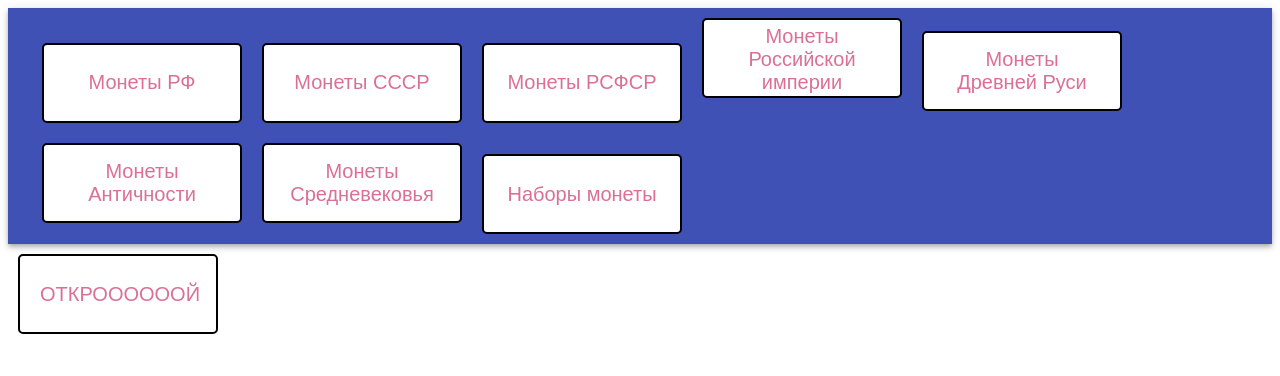
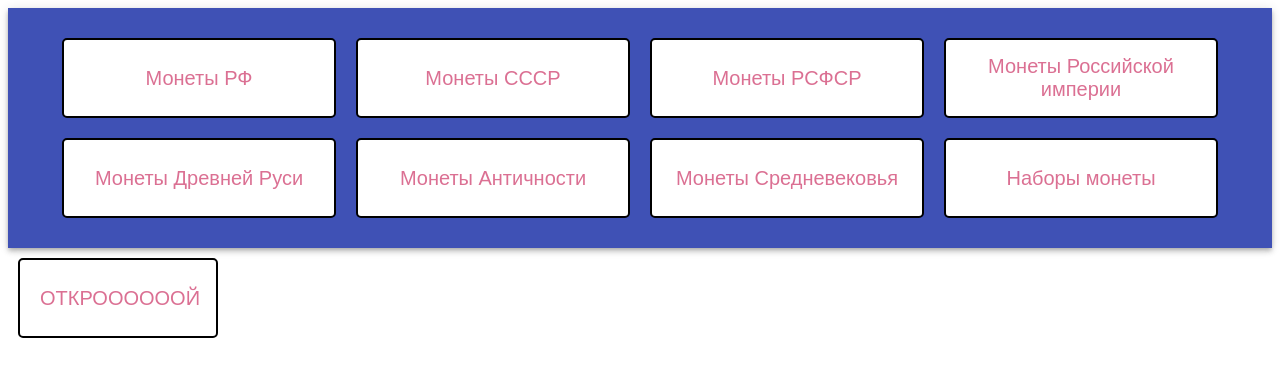
Before and after one commit to alyxmamathemm/bank-notes, a Next.js app: page /CoinsOfRussia in a window 1280 px wide. Shown: the top 376 px of the page. Built offline with nearby package versions, Linux system fonts and the light colour scheme.

Commit message:
Попытался сделать иконки

```diff
--- a/pages/CoinsOfRussia.js
+++ b/pages/CoinsOfRussia.js
@@ -1,3 +1,5 @@
+import HouseOutlinedIcon from "@material-ui/icons/HouseOutlined";
+
 import React from "react";
 import {
   Button,
@@ -10,7 +12,9 @@ import {
 } from "@material-ui/core";
 import styled from "styled-components";
 
-import MenuIcon from "@material-ui/icons/Menu";
+<HouseOutlinedIcon color="primary" fontSize="small" />;
+<HouseOutlinedIcon>star</HouseOutlinedIcon>;
+<Typography variant="srOnly">Create a user</Typography>;
 
 export default function SimpleMenu() {
   const [anchorEl, setAnchorEl] = React.useState(null);
@@ -19,20 +23,19 @@ export default function SimpleMenu() {
     setAnchorEl(event.currentTarget);
   };
 
-  const article = styled.article` {
-  padding: 10px;
-  margin: 10px;
-  background: aqua;
+  const Article = styled.article`
+     {
+      padding: 10px;
+      margin: 10px;
+
+      display: flex;
+      flex-wrap: wrap;
+    }
   `;
+
   const handleClose = () => {
     setAnchorEl(null);
   };
-
-  <input
-    type="button"
-    value="Монеты СССР"
-    onClick='location.href="http://localhost:3000/BanknotesOfRussia"'
-  ></input>;
 
   const Button = styled.button`
     color: ${(props) => (props.primary ? "#4B0082" : "palevioletred")};
@@ -44,6 +47,7 @@ export default function SimpleMenu() {
     border-radius: 5px;
     width: 200px;
     height: 80px;
+    flex: 1 0 21%;
 
     &:hover {
       color: #ff0000;
@@ -57,7 +61,7 @@ export default function SimpleMenu() {
         <Toolbar>
           <div>
             <section>
-              <article>
+              <Article>
                 <Button>Монеты РФ</Button>
 
                 <Button color="inherit">Монеты СССР</Button>
@@ -68,7 +72,7 @@ export default function SimpleMenu() {
                 <Button color="inherit">Монеты Средневековья </Button>
 
                 <Button color="inherit">Наборы монеты</Button>
-              </article>
+              </Article>
             </section>
           </div>
         </Toolbar>
@@ -77,7 +81,6 @@ export default function SimpleMenu() {
         aria-controls="simple-menu"
         aria-haspopup="true"
         variant="contained"
-        color="primary"
         onClick={handleClick}
       >
         ОТКРООООООЙ
```
